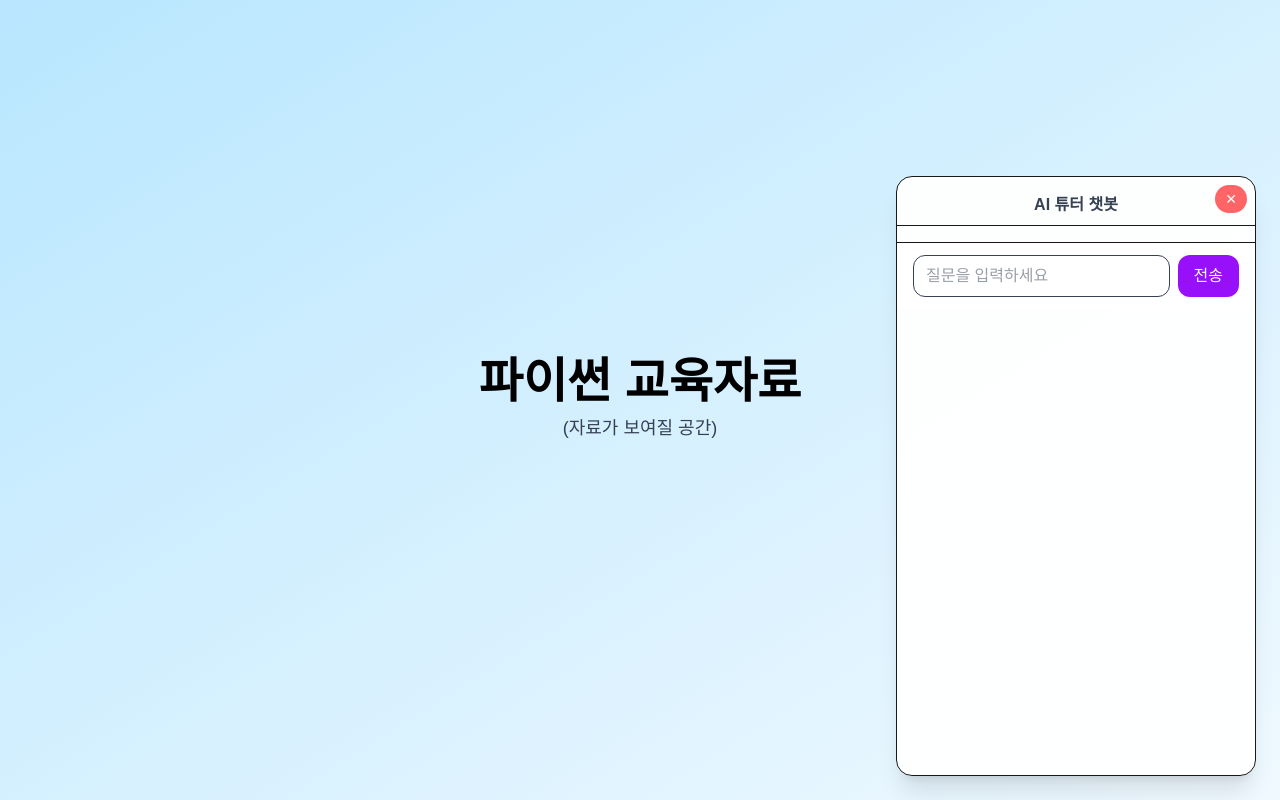
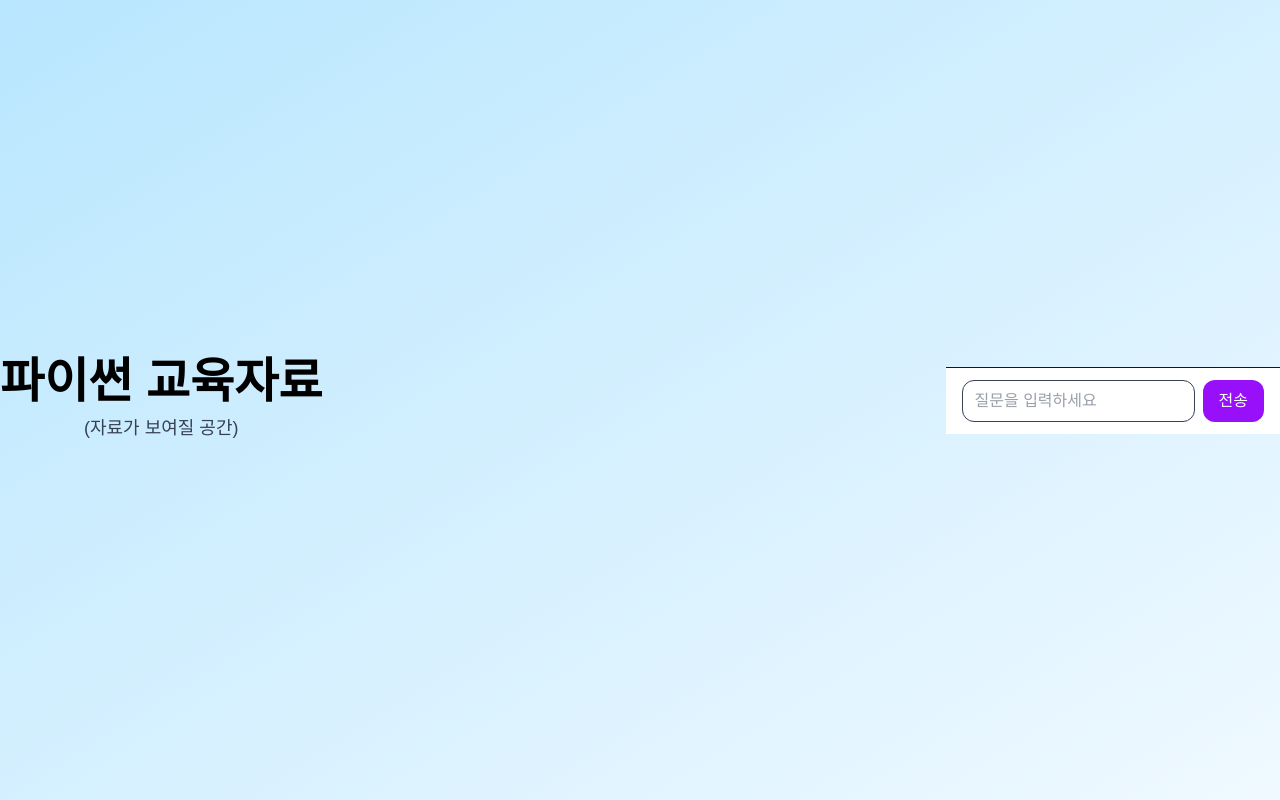
Before and after one commit to kkhan0214/AICO, a Next.js app: page / in a window 1280 px wide. Both pictures are taken after a click on the button 1224 px from the left and 744 px from the top of the page. Built offline with nearby package versions, Linux system fonts and the light colour scheme.

Commit message:
Update ChatbotBox.tsx

```diff
--- a/app/chatbot/ChatbotBox.tsx
+++ b/app/chatbot/ChatbotBox.tsx
@@ -1,29 +1,66 @@
 'use client';
 
-import Chat from '@/components/Chat';
+import { useState } from 'react';
+import ChatBubble from './chatBubble';
 
-type Props = {
-  onClose: () => void;
+type Message = {
+  from: 'user' | 'bot';
+  text: string;
 };
 
-export default function ChatbotBox({ onClose }: Props) {
+export default function Chat() {
+  const [messages, setMessages] = useState<Message[]>([]);
+  const [input, setInput] = useState('');
+  const [loading, setLoading] = useState(false);
+
+  const sendMessage = async () => {
+    if (!input.trim()) return;
+
+    const userMsg: Message = { from: 'user', text: input };
+    setMessages((prev) => [...prev, userMsg]);
+    setLoading(true);
+
+    try {
+      const res = await fetch('/api/chat', {
+        method: 'POST',
+        headers: { 'Content-Type': 'application/json' },
+        body: JSON.stringify({ message: input }),
+      });
+      const data = await res.json();
+      const botMsg: Message = { from: 'bot', text: data.answer };
+      setMessages((prev) => [...prev, botMsg]);
+    } catch (err) {
+      const errorMsg: Message = { from: 'bot', text: '오류가 발생했어요 😢' };
+      setMessages((prev) => [...prev, errorMsg]);
+    } finally {
+      setInput('');
+      setLoading(false);
+    }
+  };
+
   return (
-    <div className="fixed bottom-6 right-6 w-[360px] h-[600px] bg-[rgba(255,255,255,0.95)] rounded-2xl border shadow-xl flex flex-col z-[1000]">
-      {/* 헤더 */}
-      <div className="relative pt-4 px-4 flex-shrink-0 border-b pb-2">
-        <p className="text-center text-gray-700 font-semibold">AI 튜터 챗봇</p>
-        <button
-          onClick={onClose}
-          className="absolute top-2 right-2 text-sm bg-red-400 text-white px-2.5 py-1 rounded-full hover:bg-red-500 transition"
-        >
-          ✕
+    <>
+      {/* 메시지 영역 */}
+      <div className="flex-1 overflow-y-auto px-4 py-2 space-y-2">
+        {messages.map((msg, idx) => (
+          <ChatBubble key={idx} from={msg.from} text={msg.text} />
+        ))}
+        {loading && <ChatBubble from="bot" text="답변 작성 중..." />}
+      </div>
+
+      {/* 입력창 */}
+      <div className="flex-shrink-0 border-t px-4 py-3 bg-white flex gap-2">
+        <input
+          value={input}
+          onChange={(e) => setInput(e.target.value)}
+          onKeyDown={(e) => e.key === 'Enter' && sendMessage()}
+          placeholder="질문을 입력하세요"
+          className="flex-1 border px-3 py-2 rounded-xl text-gray-700"
+        />
+        <button onClick={sendMessage} className="bg-purple-600 text-white px-4 py-2 rounded-xl">
+          전송
         </button>
       </div>
-
-      {/* Chat 내용 */}
-      <div className="flex-1 overflow-y-auto">
-        <Chat />
-      </div>
-    </div>
+    </>
   );
 }
```
